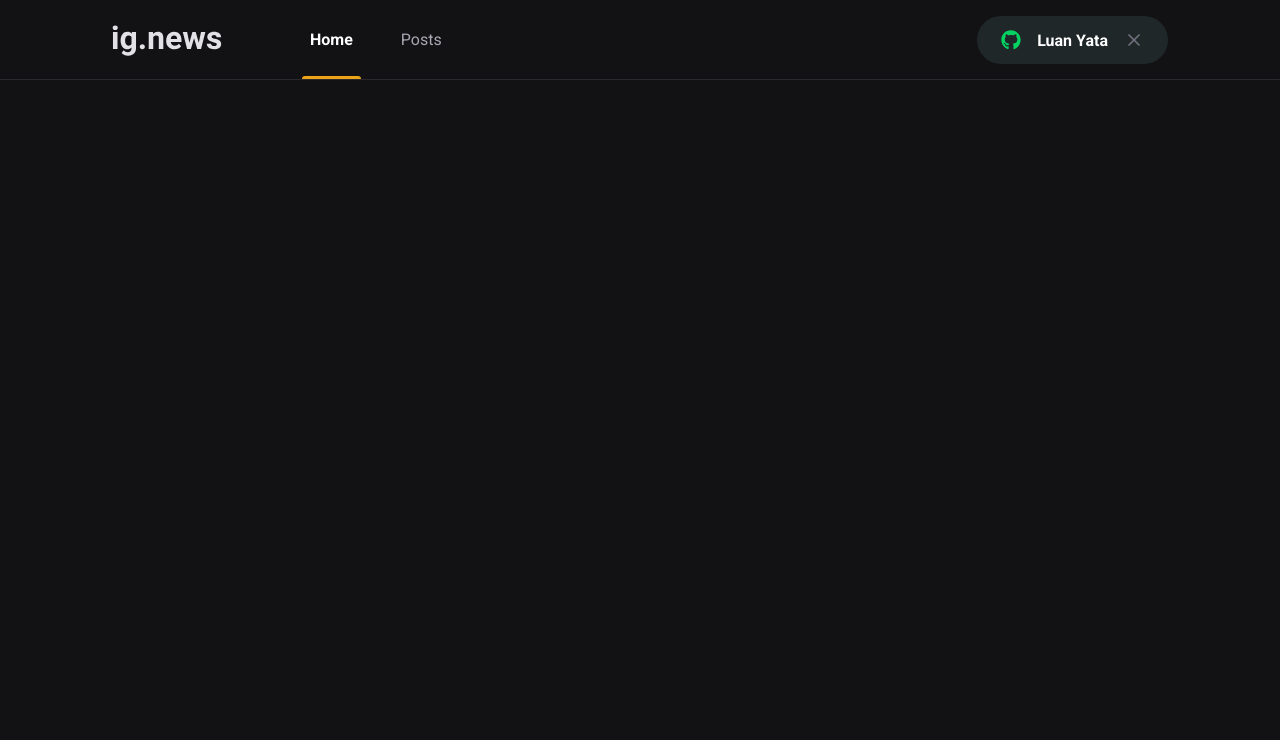
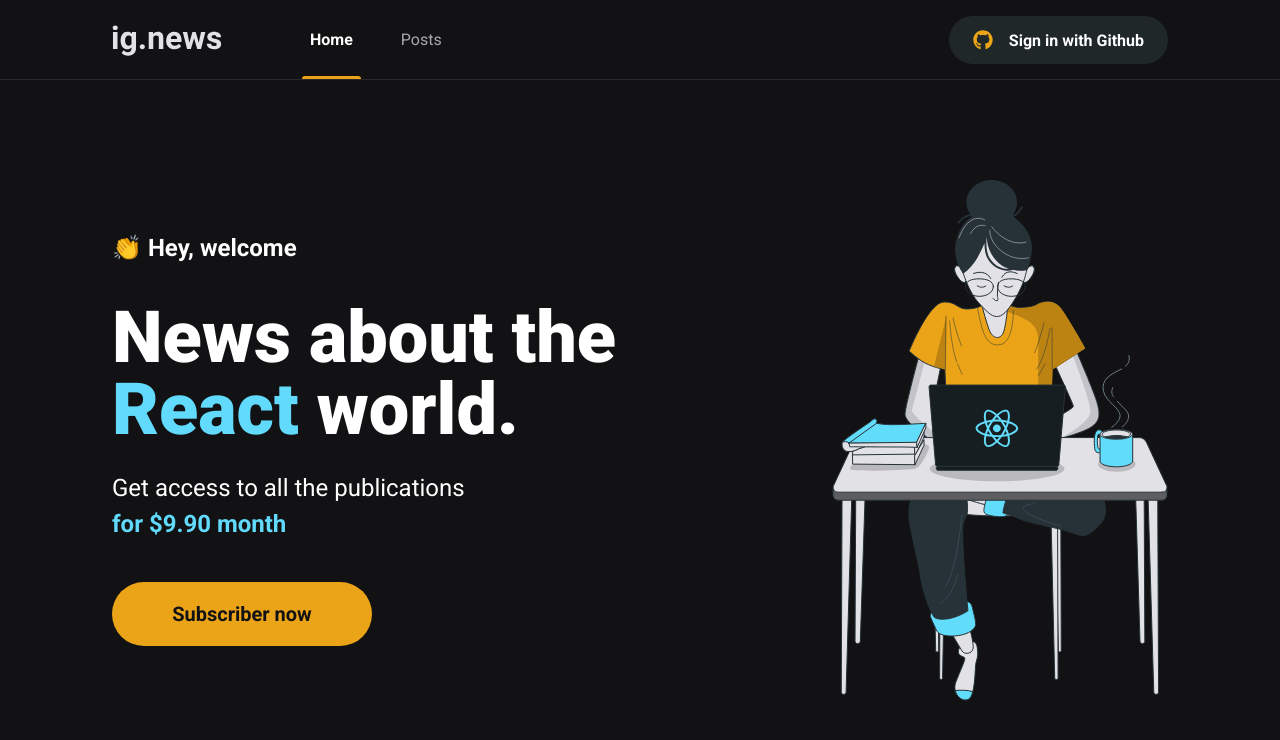
Before and after one commit to luanyata/IgNews, a Next.js app: page / in a window 1280 px wide. Shown: the top 740 px of the page. Built offline with nearby package versions, Linux system fonts and the light colour scheme.

Commit message:
:lipstick:  Criacao da pagina inicial

```diff
--- a/src/components/SingInButton/index.tsx
+++ b/src/components/SingInButton/index.tsx
@@ -4,7 +4,7 @@
 
 
 const SignInButton = () => {
-	const isUserLoggedIn = true;
+	const isUserLoggedIn = false;
 
 	return isUserLoggedIn ? (
 		<button type="button" className={styles.sigInButton}>
--- a/src/components/SingInButton/styles.module.scss
+++ b/src/components/SingInButton/styles.module.scss
@@ -31,5 +31,4 @@
 		filter: brightness(0.8)
 	}
 
-
 }
--- /dev/null
+++ b/src/components/SubscribeButton/index.tsx
@@ -0,0 +1,13 @@
+import styles from './styles.module.scss'
+
+const SubscribeButton = () => {
+	return (
+		<button
+			type="button"
+			className={styles.subscribeButton}>
+			Subscriber now
+		</button>
+	)
+}
+
+export default SubscribeButton
--- /dev/null
+++ b/src/components/SubscribeButton/styles.module.scss
@@ -0,0 +1,20 @@
+.subscribeButton{
+	width: 260px;
+	height: 4rem;
+	border: 0;
+	border-radius: 2rem;
+	background: var(--yellow-500);
+	color: var(--gray-900);
+	font-size: 1.25rem;
+	font-weight: bold;
+
+	display: flex;
+	align-items: center;
+	justify-content: center;
+
+	transition: filter 0.2s;
+
+	&:hover{
+		filter:brightness(0.8)
+	}
+}
--- /dev/null
+++ b/src/pages/home.module.scss
@@ -0,0 +1,45 @@
+.contentContainer{
+	display: flex;
+	align-items: center;
+	justify-content: space-between;
+	max-width: 1120px;
+	margin: 0 auto;
+	padding:  0 2rem;
+	height: calc(100vh - 5rem);
+}
+
+.hero{
+	max-width: 600px;
+
+	> span {
+		font-size: 1.5rem;
+		font-weight: bold;
+	}
+
+	h1{
+		font-size: 4.5rem;
+		line-height: 4.5rem;
+		font-weight: 900;
+		margin-top: 2.5rem;
+
+		span{
+			color: var(--cyan-500)
+		}
+	}
+
+	p{
+		font-size: 1.5rem;
+		line-height: 2.25rem;
+		margin-top: 1.5rem;
+
+		span{
+			color: var(--cyan-500);
+			font-weight: bold;
+		}
+	}
+
+	button{
+		margin-top: 2.5rem;
+	}
+
+}
--- a/src/pages/index.tsx
+++ b/src/pages/index.tsx
@@ -1,7 +1,24 @@
 import Head from 'next/head'
+import SubscribeButton from '../components/SubscribeButton'
+import styles from './home.module.scss'
 
 export default function Home() {
 	return (
-		<Head><title>Inicio | Ig.news</title></Head>
+		<>
+			<Head><title>Home | Ig.news</title></Head>
+
+			<main className={styles.contentContainer}>
+				<section className={styles.hero}>
+					<span>👏 Hey, welcome</span>
+					<h1>News about the <span>React</span> world.</h1>
+					<p>
+						Get access to all the publications <br />
+						<span>for $9.90 month</span>
+					</p>
+					<SubscribeButton />
+				</section>
+				<img src="/images/avatar.svg" alt="Girl coding" />
+			</main>
+		</>
 	)
 }
```
Also changed, not shown: layout.png (added), 1 other file (tests, documents, lock files or other folders).
